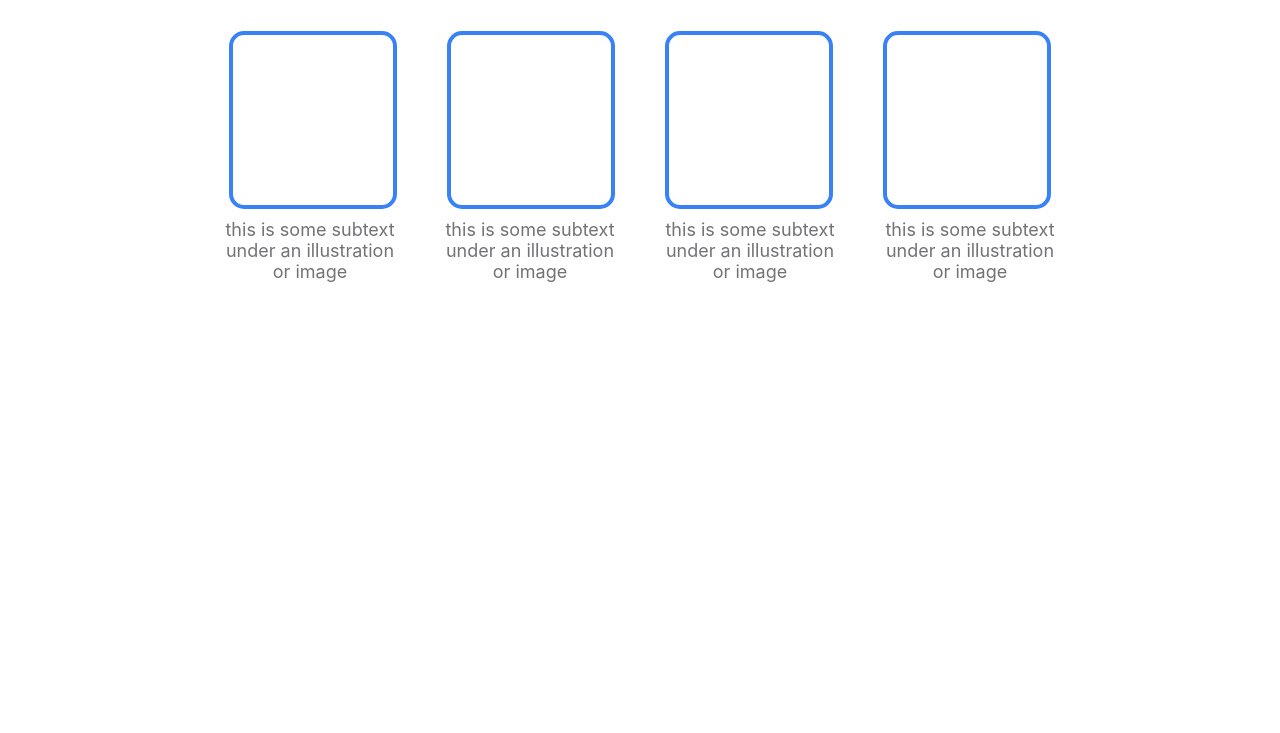
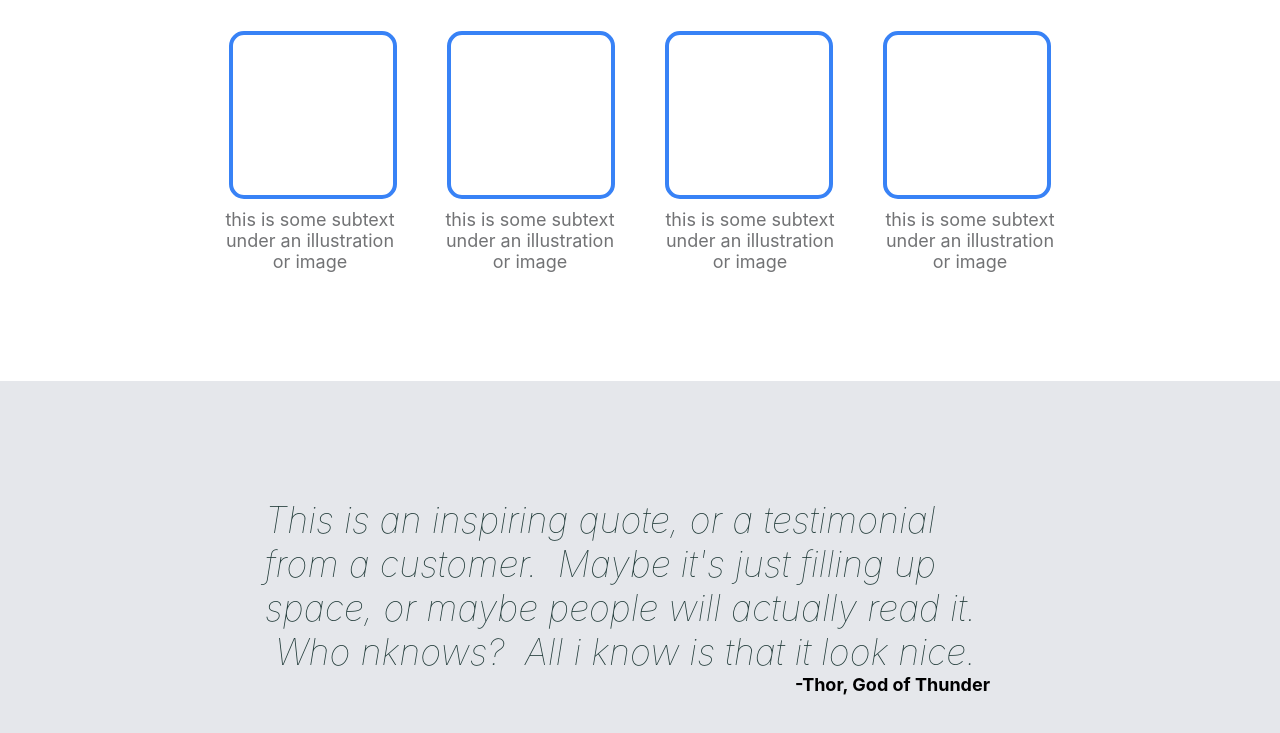
Before and after one commit to ThierryLekinaNga/Landing-Page, a plain HTML site: page index.html in a window 1280 px wide. Shown: the part 664-1397 px from the top of the page. Before the commit the page ends 1045 px from the top, so only its background shows below. Drawn offline with Linux system fonts and the light colour scheme.

Commit message:
Modified Section Information and added Section Quote

```diff
--- a/index.html
+++ b/index.html
@@ -46,6 +46,11 @@
             </div>
         </section>
 
+        <section class="quote">
+            <div class="quote-text">This is an inspiring quote, or a testimonial from a customer.  &nbsp;Maybe it's just filling up space, or maybe people will actually read it. &nbsp;Who nknows?  &nbsp;All i know is that it look nice.</div>
+            <div class="quote-signature">-Thor, God of Thunder</div>
+        </section>
+
     </body>
 
 </html>
--- a/style.css
+++ b/style.css
@@ -105,7 +105,7 @@ ul {
 .box {
 
     width: 160px;
-    height: 170px;
+    height: 160px;
     border: 4px solid #3882F6;
     border-radius: 15px;
 }
@@ -144,3 +144,35 @@ ul {
     font-size: 18px;
     color: #727375;
 }
+
+/* -- SECTION QUOTE -- */
+
+.quote {
+
+    height: 430px;
+    background-color: #E5E7EB;
+    display: flex;
+    flex-direction: column;
+    justify-content: center;
+    align-items: center;
+}
+
+.quote-text {
+
+    width: 750px;
+    color: #1F3937;
+    font-size: 36px;
+    font-weight: lighter;
+    font-style: italic;
+}
+
+.quote-signature {
+
+    width: 700px;
+    font-size: 18px;
+    font-weight: bold;
+    display: flex;
+    justify-content: flex-end;
+}
+
+/* -- SECTION CALL TO ACTION -- */
```
